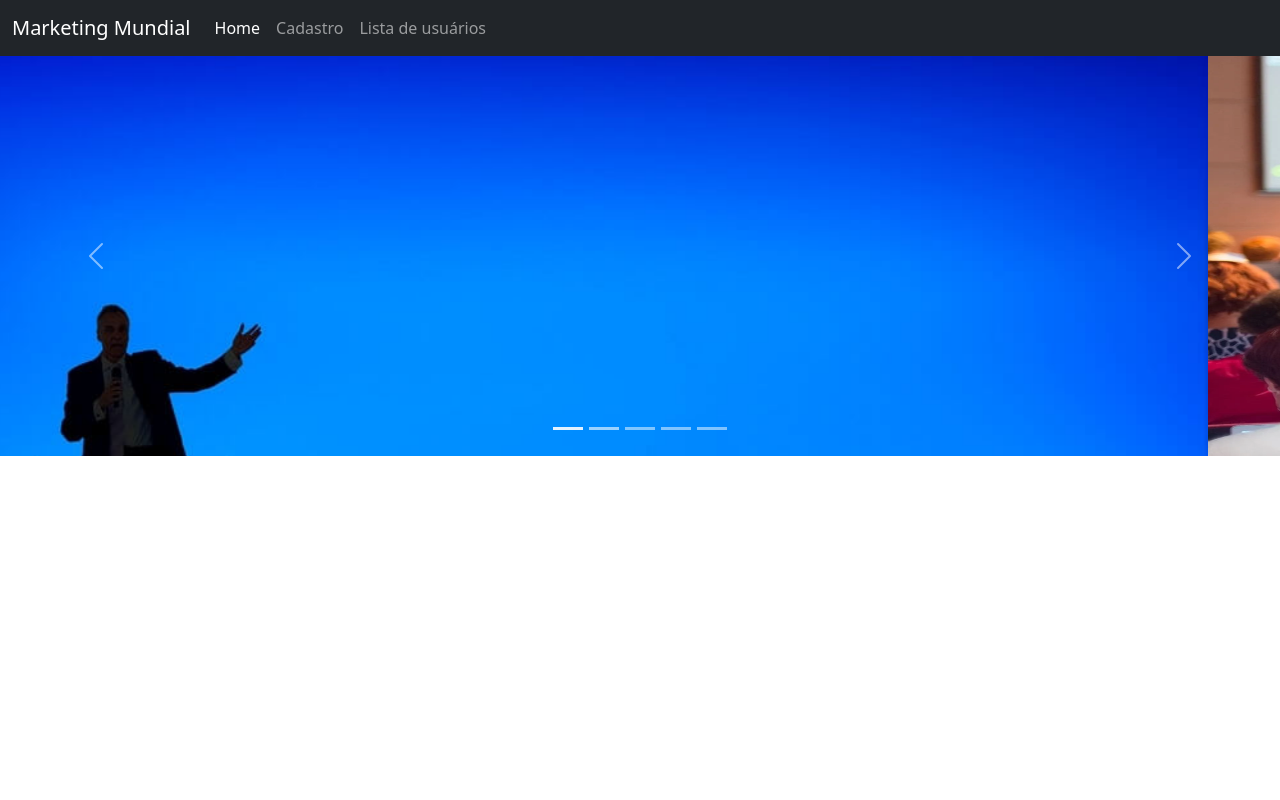
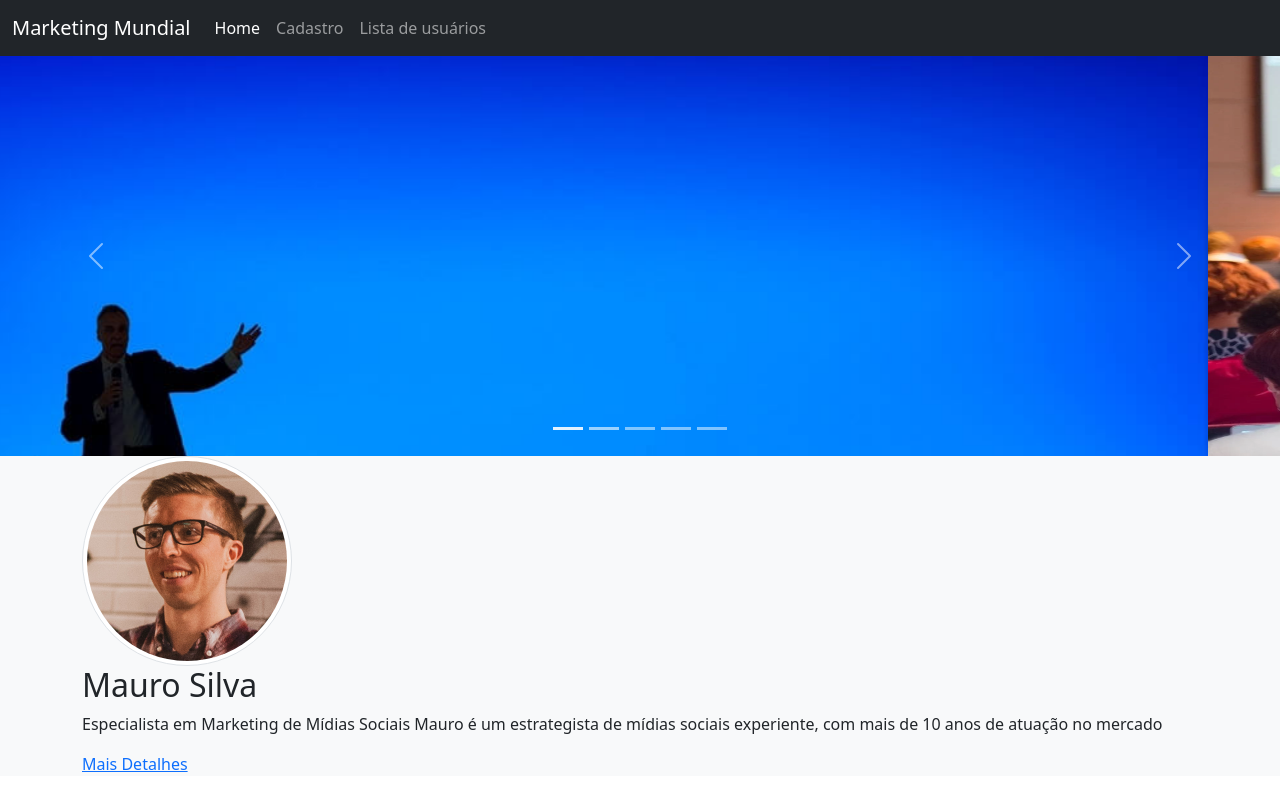
Before and after one commit to Alteredo123/Projeto_boo, a plain HTML site: page index.html in a window 1280 px wide. Drawn offline with nearby package versions, Linux system fonts and the light colour scheme.

Commit message:
iniciado main bootstrap

```diff
--- a/index.html
+++ b/index.html
@@ -79,8 +79,21 @@
         </div>
     </header>
 
-    <main>
+    <main class="container-fluid bg-light">
+      <!-- PERFIS DOS PALESTRANTES -->
+      <section class="container">
+        <div class="row">
+          <div>
+            <img src="assets/perfil/perfil1.png" alt="" class="rounded-circle img-thumbnail">
+            <h2>Mauro Silva</h2>
+            <p>Especialista em Marketing de Mídias Sociais Mauro é um estrategista de mídias sociais experiente, com mais de 10 anos de atuação no mercado
+            </p>
+            <a href="#">Mais Detalhes</a>
 
+          </div>
+        </div>
+
+      </section>
     </main>
 
 
```
Also changed, not shown: assets/perfil/perfil1.png (added), assets/perfil/perfil2.jpg (added), assets/perfil/perfil3.jpg (added), assets/textos/textos do site.txt (added).
